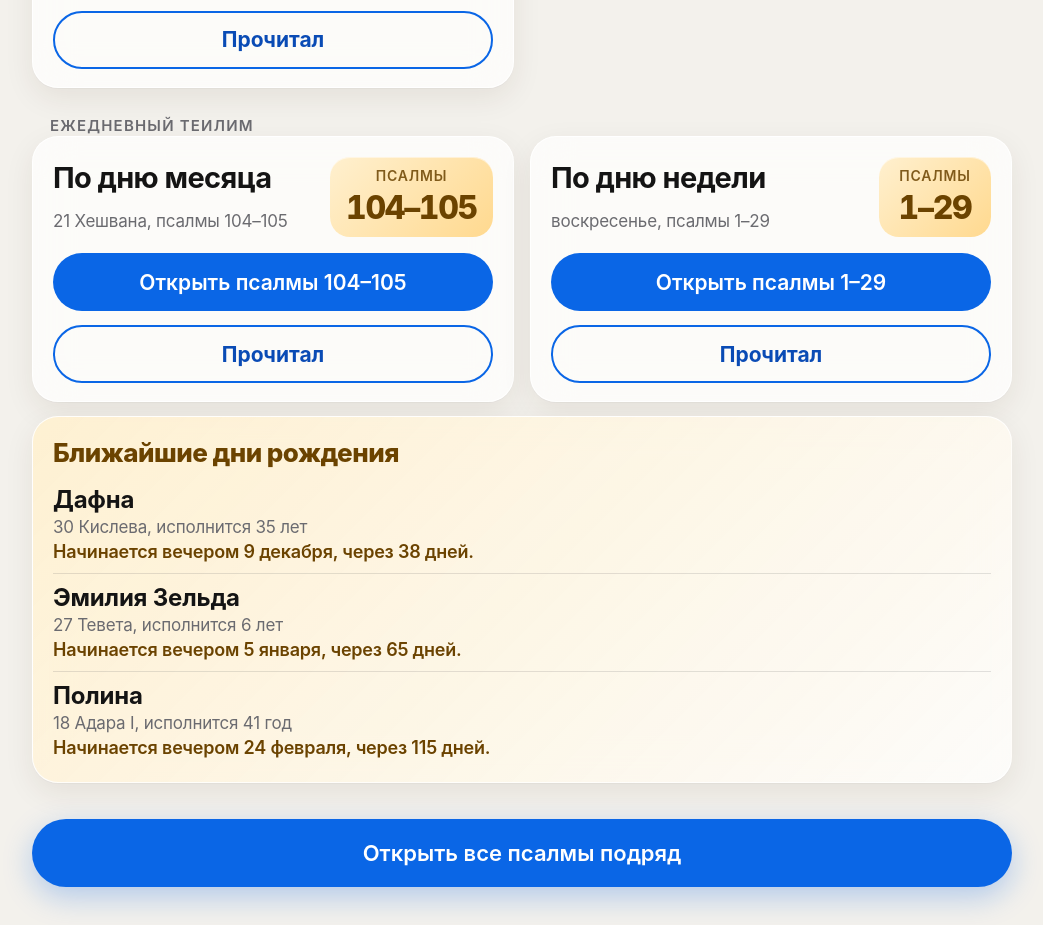
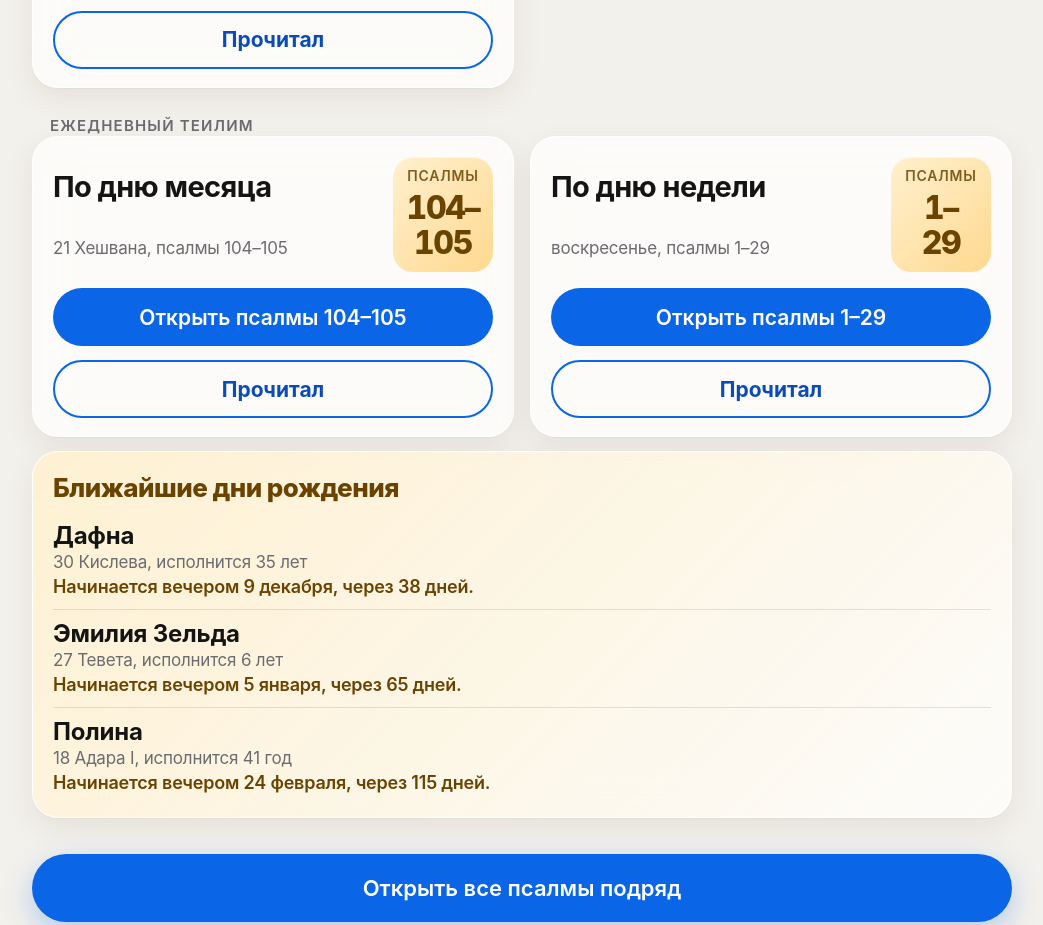
Before and after one commit to zivmayberg-hue/tehilim-preview, a plain HTML site: page index.html in a window 1280 px wide. Shown: the part 2430-3355 px from the top of the page, without its empty margins (118-1161 px from the left). Drawn offline with Linux system fonts and the light colour scheme; a web font is replaced by a local one.

Commit message:
Phase 4 review: Monthly cycle / Weekly cycle labels, narrow range tile

```diff
--- a/index.html
+++ b/index.html
@@ -141,7 +141,8 @@ h2{font-family:var(--ui);font-size:calc(15px * var(--scale));font-weight:600;col
 .ps .n{unicode-bidi:isolate}
 .nextbtn{width:100%;margin-top:4px}
 /* Ежедневный Теилим: те же карточки; в плитке диапазон псалмов, при нехватке места переносится после тире */
-.ps.range .n{font-size:calc(32px * var(--scale));line-height:1.1;padding:4px 0;direction:ltr}
+.ps.range{padding-left:10px;padding-right:10px;min-width:calc(100px * var(--scale))}   /* узкая плитка: «140–» над «150», чтобы название карточки помещалось в строку */
+.ps.range .n{font-size:calc(32px * var(--scale));line-height:1.1;padding:4px 0;direction:ltr;width:min-content;margin:0 auto}
 .contbtn{width:100%;margin:0 0 4px}
 .parsha{margin:4px 0 0;font-weight:600;font-size:calc(19px * var(--scale));line-height:1.35}
 .parsha .hp{font-family:var(--hebrew);font-size:1.25em;font-weight:700}
@@ -437,7 +438,7 @@ const T = {
     ykCandles:rel => `Candles and fast begins, ${DAYREL.en[rel]}`,
     startsTonight:"Begins this evening.", rhYear:y => `The year ${y} has begun. Shana tova!`, gmar:"G'mar chatima tova!",
     purim:"Purim sameach!", dayOf:(n, d) => `Day ${n} of ${d}.`, candlesAfterShabbat:"Candles, after Shabbat ends", holidayEnds:"Holiday ends",
-    dailyTitle:"Daily Tehillim", byMonth:"By day of the month", byWeek:"By day of the week", psalmsWord:"Psalms",
+    dailyTitle:"Daily Tehillim", byMonth:"Monthly cycle", byWeek:"Weekly cycle", psalmsWord:"Psalms",
     weekdays:["Sunday","Monday","Tuesday","Wednesday","Thursday","Friday","Shabbat"],
     psalmLc:n => `Psalm ${n}`, psalmsLc:r => `Psalms ${r}`, psalmVersesLc:(n, r) => `Psalm ${n}, verses ${r}`,
     psalmVerses:(n, r) => `Psalm ${n}, verses ${r}`,
```
